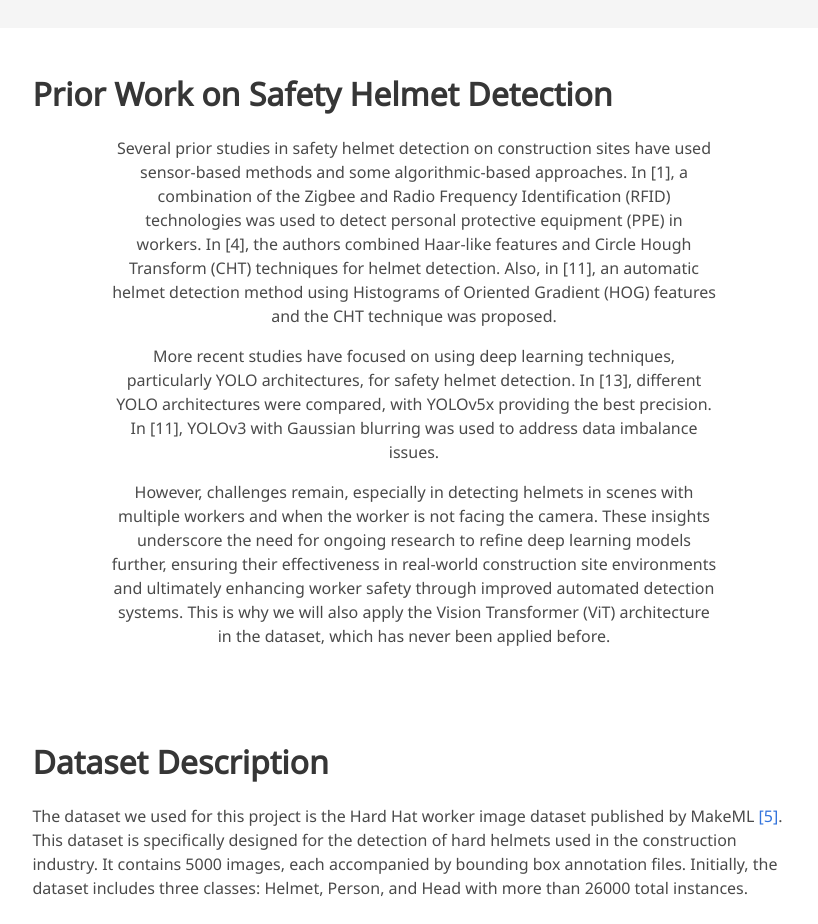
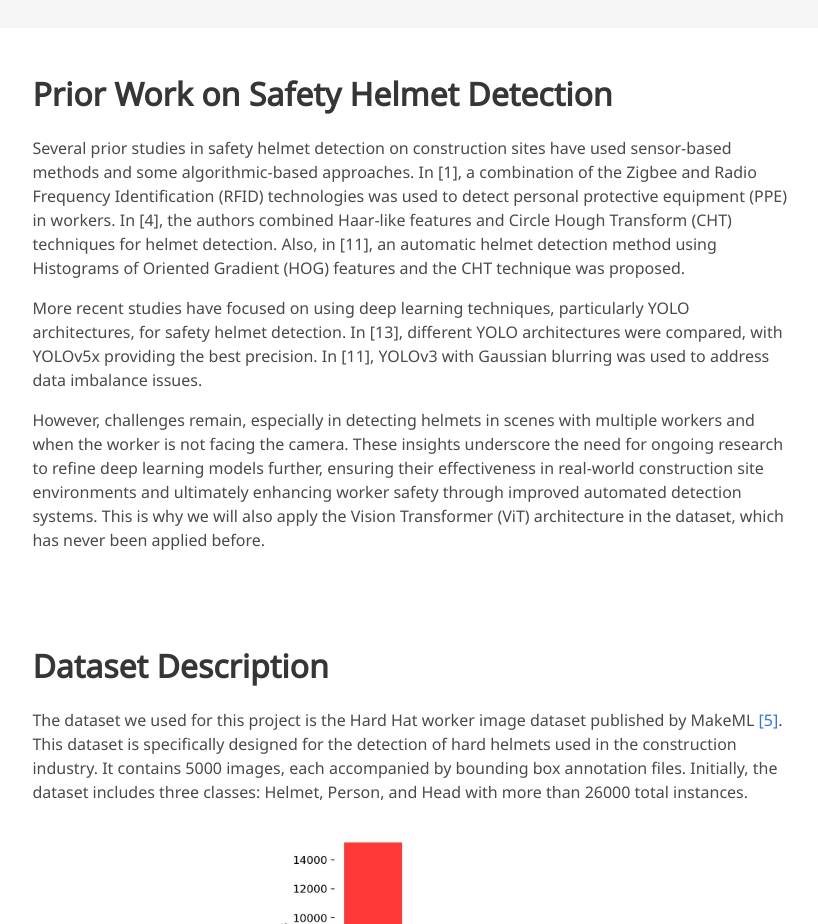
Before and after one commit to EleannaPanagiotou/ECE766-HelmetDetection, a plain HTML site: page index.html in a window 1280 px wide. Shown: the part 1520-2444 px from the top of the page, without its empty margins (226-1044 px from the left). Drawn offline with nearby package versions, Linux system fonts and the light colour scheme; some icons are missing; a web font is replaced by a local one.

Commit message:
Update index.html

```diff
--- a/index.html
+++ b/index.html
@@ -139,10 +139,7 @@
     <div class="columns is-centered">
       <div class="column is-four-fifths">
     <h2 class="title is-3">Prior Work on Safety Helmet Detection</h2>
-
-    <div class="columns is-centered">
-      <div class="column is-four-fifths">
-        <div class="content has-text-centered">
+    <div class="content">
           <p>Several prior studies in safety helmet detection on construction sites have used sensor-based methods and some algorithmic-based approaches. In [1], a combination of the Zigbee and Radio Frequency Identification (RFID) technologies was used to detect personal protective equipment (PPE) in workers. In [4], the authors combined Haar-like features and Circle Hough Transform (CHT) techniques for helmet detection. Also, in [11], an automatic helmet detection method using Histograms of Oriented Gradient (HOG) features and the CHT technique was proposed.</p>
           <p>More recent studies have focused on using deep learning techniques, particularly YOLO architectures, for safety helmet detection. In [13], different YOLO architectures were compared, with YOLOv5x providing the best precision. In [11], YOLOv3 with Gaussian blurring was used to address data imbalance issues.</p>
           <p>However, challenges remain, especially in detecting helmets in scenes with multiple workers and when the worker is not facing the camera. These insights underscore the need for ongoing research to refine deep learning models further, ensuring their effectiveness in real-world construction site environments and ultimately enhancing worker safety through improved automated detection systems. This is why we will also apply the Vision Transformer (ViT) architecture in the dataset, which has never been applied before.</p>
```
